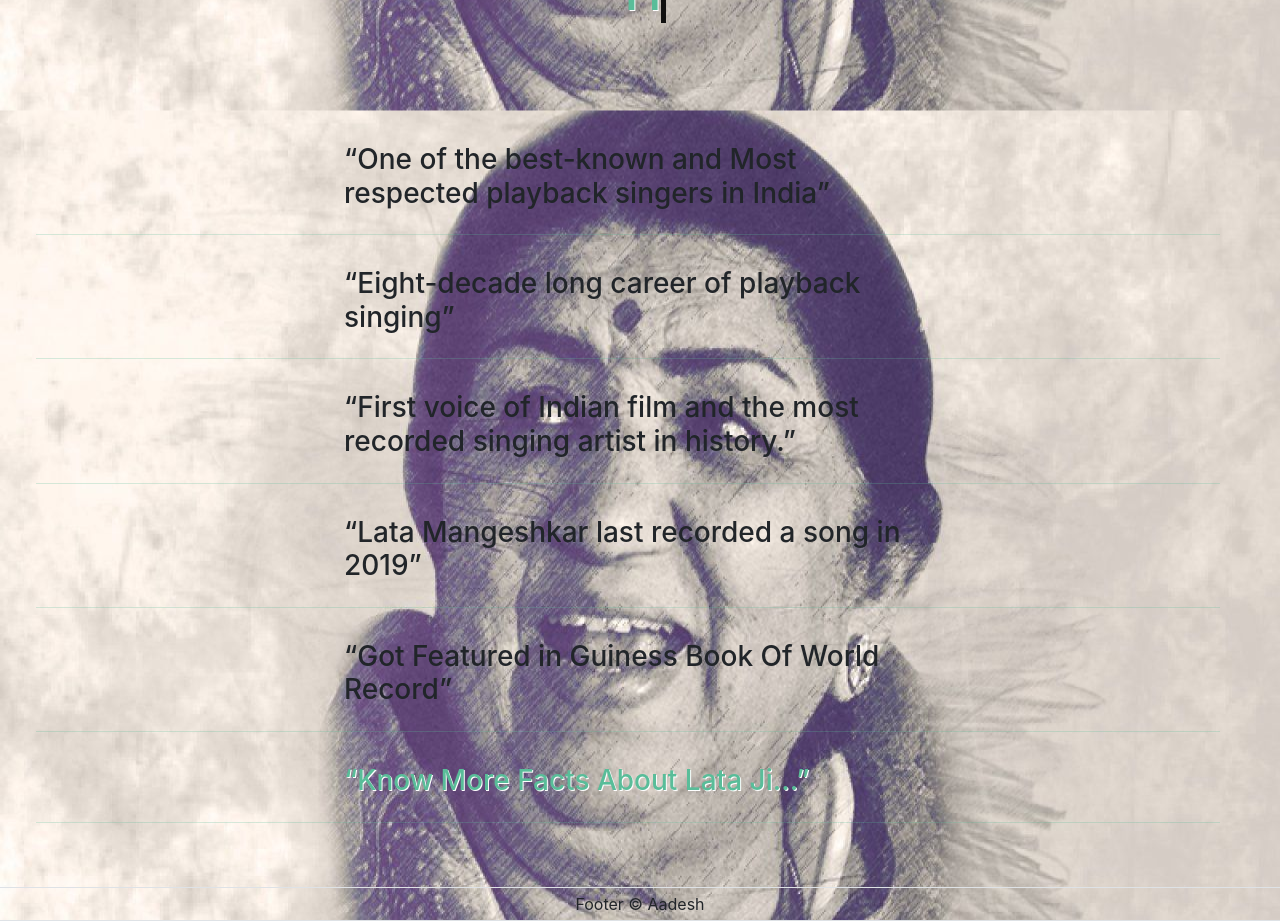
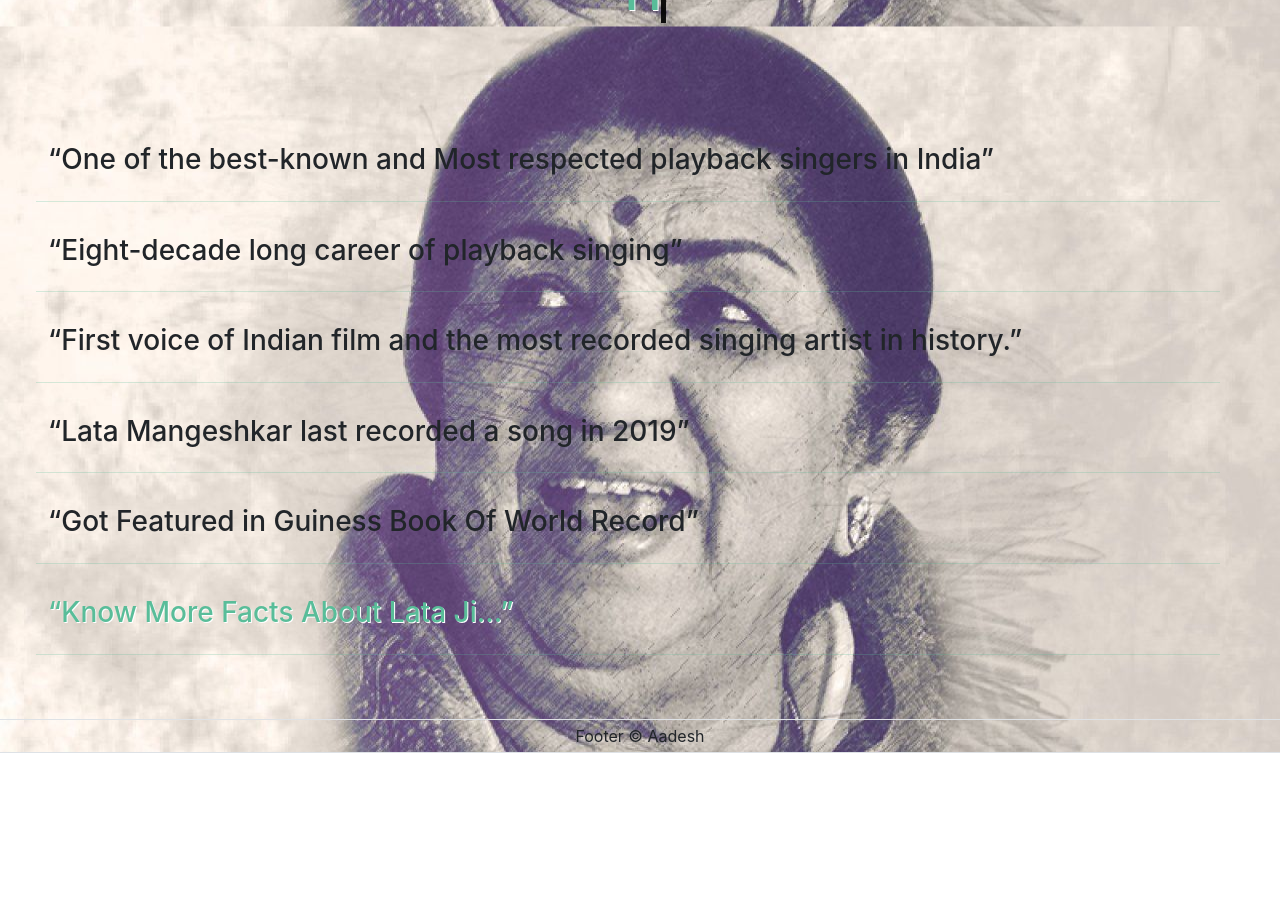
Before and after one commit to Aadesh-1999/LataMangeshkarMemorial, a React (Create React App) app: page / in a window 1280 px wide. Shown: the part 700-1621 px from the top of the page. After the commit the page ends 1453 px from the top, so only its background shows below. Built offline with nearby package versions, Linux system fonts and the light colour scheme.

Commit message:
Background Image and Typing Effect Name added

```diff
--- a/src/Components/Main.js
+++ b/src/Components/Main.js
@@ -7,12 +7,12 @@
         <Header />
         <div className='factsAndAcheivements row d-flex justify-content-center'>
             <div className="facts col d-flex justify-content-center p-5 row">
-                <h3 className='py-3 col-sm col-lg-6'><q>One of the best-known and Most respected playback singers in India</q></h3><br /><hr />
-                <h3 className='py-3 col-sm col-lg-6'><q>Eight-decade long career of playback singing</q></h3><br /><hr />
-                <h3 className='py-3 col-sm col-lg-6'><q>First voice of Indian film and the most recorded singing artist in history.</q></h3><br /><hr />
-                <h3 className='py-3 col-sm col-lg-6'><q>Lata Mangeshkar last recorded a song in 2019</q></h3><br /><hr />
-                <h3 className='py-3 col-sm col-lg-6'><q>Got Featured in Guiness Book Of World Record</q></h3><br /><hr />
-                <h3 className='customLink py-3 col-sm col-lg-6'><Link to='/facts'><q>Know More Facts About Lata Ji...</q></Link></h3><br /><hr />
+                <h3 className='py-3 col'><q>One of the best-known and Most respected playback singers in India</q></h3><br /><hr />
+                <h3 className='py-3 col'><q>Eight-decade long career of playback singing</q></h3><br /><hr />
+                <h3 className='py-3 col'><q>First voice of Indian film and the most recorded singing artist in history.</q></h3><br /><hr />
+                <h3 className='py-3 col'><q>Lata Mangeshkar last recorded a song in 2019</q></h3><br /><hr />
+                <h3 className='py-3 col'><q>Got Featured in Guiness Book Of World Record</q></h3><br /><hr />
+                <h3 className='customLink py-3 col'><Link to='/facts'><q>Know More Facts About Lata Ji...</q></Link></h3><br /><hr />
             </div>
         </div>
     </div>);
```
